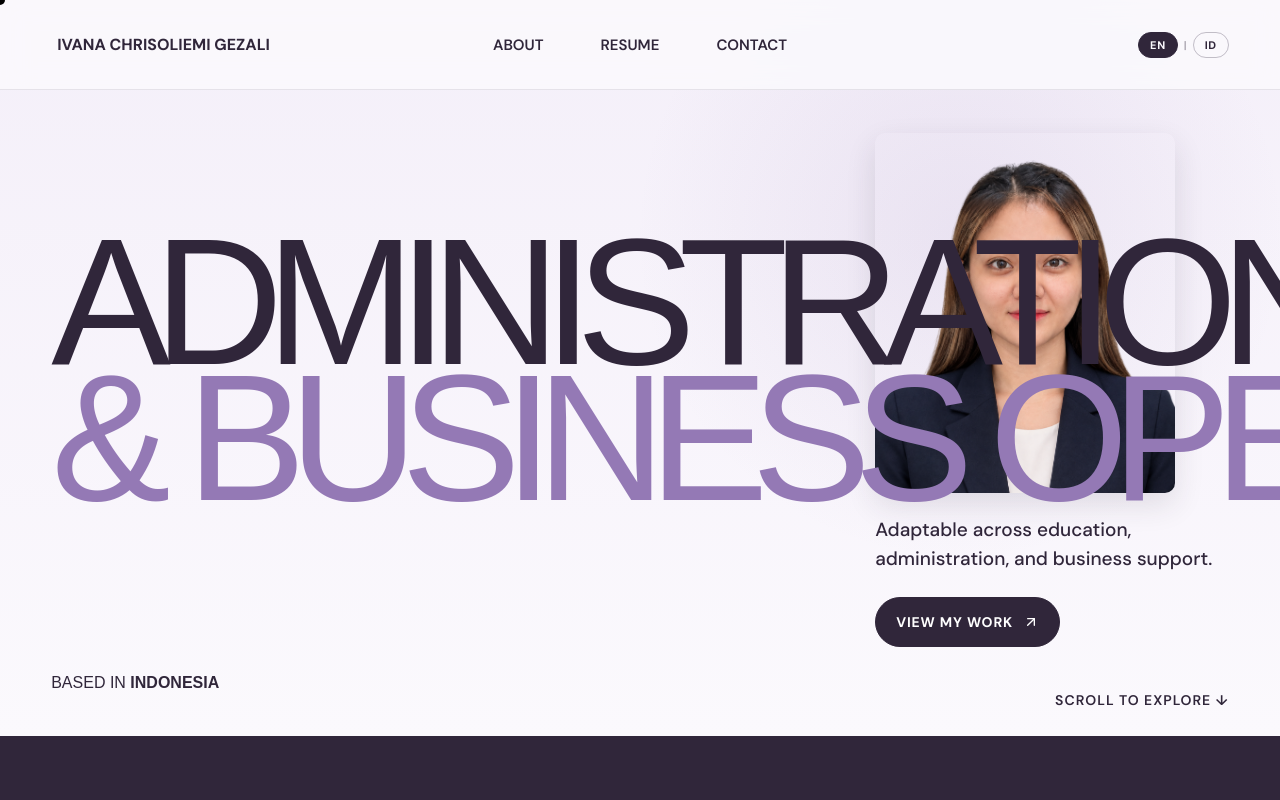
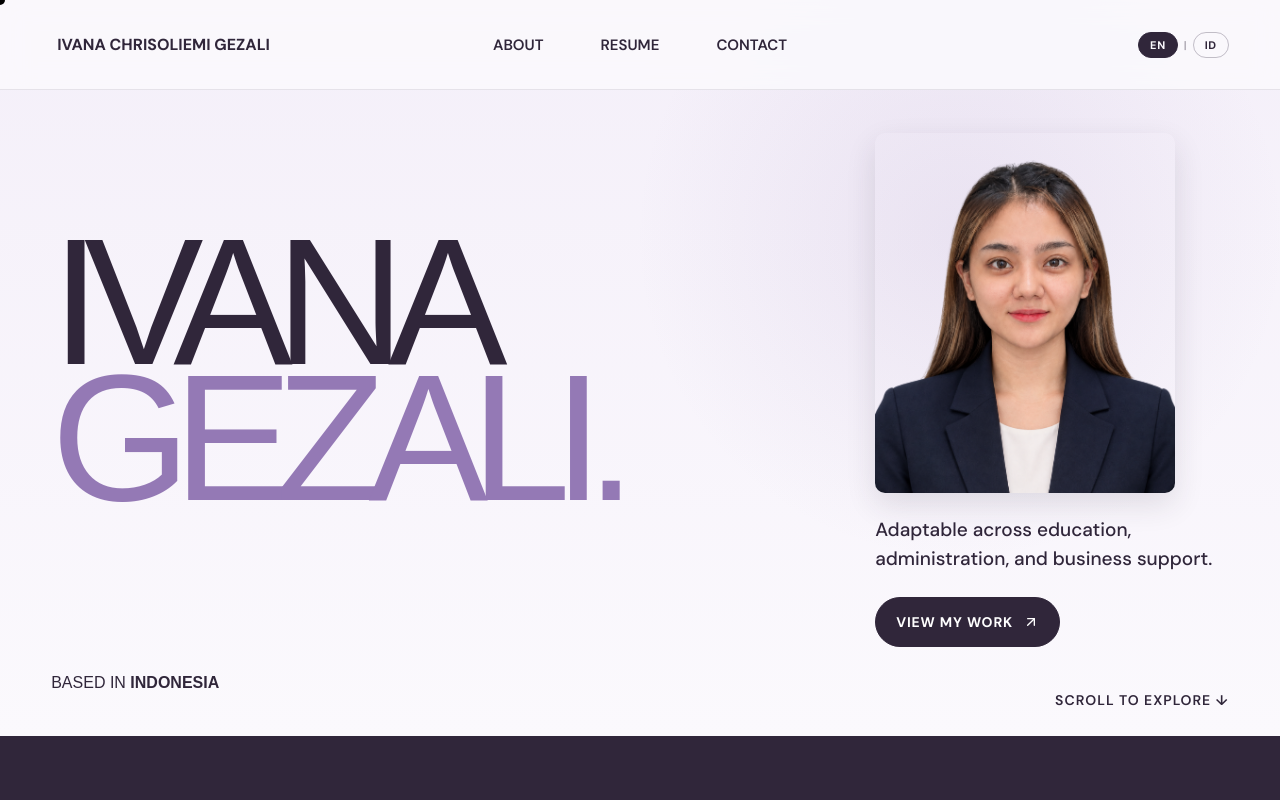
Before and after one commit to Emmy-Analytics/portfolio-ivana, a React (Vite) app: page / in a window 1280 px wide. Shown: the top 800 px of the page. Built offline with nearby package versions, Linux system fonts and the light colour scheme.

Commit message:
change name

```diff
--- a/src/main.jsx
+++ b/src/main.jsx
@@ -190,8 +190,8 @@ const T = {
   en: {
     nav: { about: "ABOUT", resume: "RESUME", contact: "CONTACT" },
     hero: {
-      l1: "ADMINISTRATION",
-      l2: "& BUSINESS OPERATIONS.",
+      l1: "IVANA",
+      l2: "GEZALI.",
       desc: "Adaptable across education, administration, and business support.",
       cta: "VIEW MY WORK",
       based: "BASED IN",
@@ -287,8 +287,8 @@ const T = {
   id: {
     nav: { about: "TENTANG SAYA", resume: "RESUME", contact: "KONTAK" },
     hero: {
-      l1: "ADMINISTRASI",
-      l2: "& OPERASIONAL BISNIS.",
+      l1: "IVANA",
+      l2: "GEZALI.",
       desc: "Adaptif di bidang pendidikan, administrasi, dan dukungan bisnis.",
       cta: "LIHAT PENGALAMAN SAYA",
       based: "BERDOMISILI DI",
```
Also changed, not shown: 2 other files (tests, documents, lock files or other folders).
